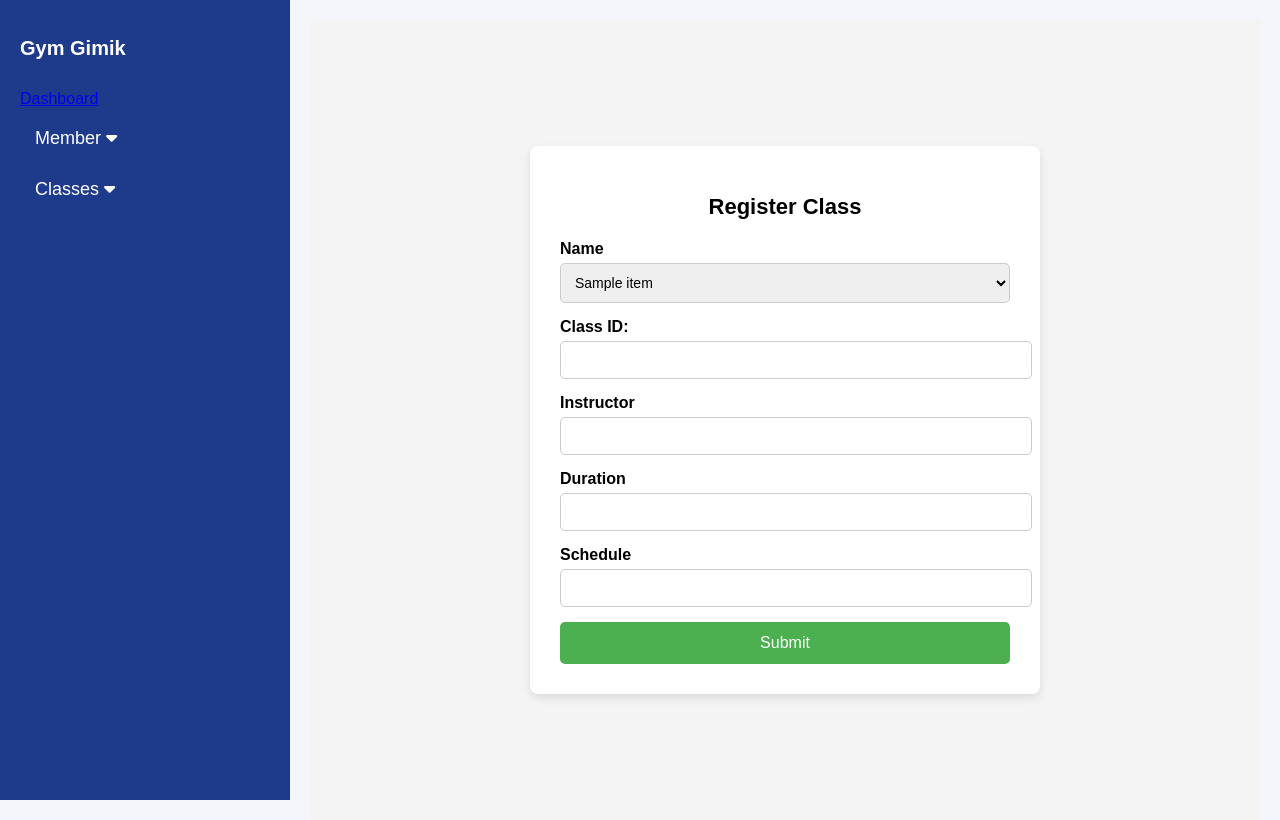
After one commit to francisganapin/Django-gym-3-with-flask, a Django app: page /class-list/register in a window 1280 px wide. The commit adds this page. Run offline with Django 4.2, Linux system fonts and the light colour scheme; tables that the repository leaves empty hold one stand-in row (values such as "Sample post"); a database or web service that is not in the repository returns one stand-in record (values such as "Sample title"); data that the repository does not hold is empty.

Commit message:
2/24/2025

```diff
--- a/classes_function/urls.py
+++ b/classes_function/urls.py
@@ -5,5 +5,5 @@ from . import views  # Adjust this to import your views correctly
 
 urlpatterns = [
     path('class-list/', views.class_list_view, name='class_list_view'),
-
+    path('class-list/register',views.class_register_view,name='class_register_view')
 ]
--- a/classes_function/views.py
+++ b/classes_function/views.py
@@ -15,6 +15,12 @@ from django.shortcuts import render
 from django.http import JsonResponse
 import requests
 
+
+class ClassFunction:
+    client = pymongo.MongoClient('mongodb://localhost:27017/')
+    db = client['gym_system_db']
+    collection = db['class_list']
+
 def class_list_view(request):
     api_url_class = 'http://127.0.0.1:5000/api/class/list' # get api address so we can fetch this on our django
 
@@ -30,3 +36,50 @@ def class_list_view(request):
         'classes_data':classes_data
     }
     return render(request,'classes/classes_list.html',context)
+
+
+
+
+
+def class_register_view(request):
+
+    api_url_class = 'http://127.0.0.1:5000/api/class/option'
+    response = ''
+
+    try:
+        response = requests.get(api_url_class)
+        response.raise_for_status()
+        class_data_option = response.json()
+    except Exception as e:
+        print(f'error: {e}')
+        return render(request,'error.html')
+
+
+    context = {
+            'class_data_option':class_data_option
+        }
+
+    if request.method == 'POST':
+        name = request.POST.get('name')
+        class_id_card = request.POST.get('class_id')
+        instructor = request.POST.get('instructor')
+        duration = request.POST.get('duration')
+        schedule = request.POST.get('schedule')
+
+
+        data = {
+            "name": name,
+            "class_id_card":class_id_card,
+            "instructor":instructor,
+            "duration":duration,
+            "schedule": schedule
+            }
+
+        try:
+            ClassFunction.collection.insert_one(data)
+            return redirect('class_list_view')
+        except pymongo.errors.DuplicateKeyError:
+            message = f'Member ID Card was already exist {class_id_card}'
+            return render(request, 'classes/classes_register.html',{context})
+
+    return render(request, 'classes/classes_register.html',context)
--- a/templates/base.html
+++ b/templates/base.html
@@ -78,7 +78,7 @@
                 <button class="dropbtn">Classes <i class="fa fa-caret-down"></i></button>
                 <div class="dropdown-content">
                     <a href="{% url 'class_list_view' %}">Class List</a>
-                    <a href="{% url 'member_register_view' %}">Register</a>
+                    <a href="{% url 'class_register_view' %}">Register Class</a>
                     <a href="{% url 'member_update_views' %}">Update</a>
                 </div>
             </div>
--- /dev/null
+++ b/templates/classes/classes_register.html
@@ -0,0 +1,132 @@
+{% extends 'base.html' %}
+
+{% block title %}Home{% endblock %}
+
+{% block content %}
+
+<div class="container_div">
+    <div class="form-container">
+        <h2>Register Class</h2>
+
+        <form action="{% url 'class_register_view' %}" method="post" enctype="multipart/form-data">
+            {% csrf_token %}
+
+
+            <div class="form-group">
+                <label for="name">Name</label>
+                <select id="name" name="name" required>
+                    {%for item in class_data_option %}
+                    <option value="{{item.name}}">{{item.name}}</option>
+                    {% endfor %}
+                </select>
+            </div>
+
+            <div class="form-group">
+                <label for="last_name">Class ID:</label>
+                <input type="text" id="
+                class_id_card" name="
+                class_id_card" required>
+            </div>
+
+
+            <div class="form-group">
+                <label for="instructor">Instructor</label>
+                <input type="text" id="instructor" name="instructor" required>
+            </div>
+
+            <div class="form-group">
+                <label for="duration">Duration</label>
+                <input type="text" id="duration" name="duration" required>
+            </div>
+
+            <div class="form-group">
+                <label for="schedule">Schedule</label>
+                <input type="text" id="schedule" name="schedule" accept="image/*">
+            </div>
+
+            <button type="submit" class="submit-btn">Submit</button>
+
+        </form>
+    </div>
+</div>
+
+<style>
+    /* Centering the form */
+    .container_div {
+        display: flex;
+        justify-content: center;
+        align-items: center;
+        height: 100vh;
+        background-color: #f4f4f4;
+
+
+    }
+
+    .form-container {
+        background: #fff;
+        padding: 30px;
+        border-radius: 8px;
+        box-shadow: 0px 4px 10px rgba(0, 0, 0, 0.1);
+        width: 450px;
+        text-align: center;
+
+    }
+
+    h2 {
+        margin-bottom: 20px;
+        font-size: 22px;
+
+    }
+
+    .form-group {
+        margin-bottom: 15px;
+        text-align: left;
+    }
+
+    label {
+        font-weight: bold;
+        display: block;
+        margin-bottom: 5px;
+    }
+
+    input[type="text"],
+    input[type="date"],
+    input[type="tel"],
+    select {
+        width: 100%;
+        padding: 10px;
+        border: 1px solid #ccc;
+        border-radius: 5px;
+        font-size: 14px;
+    }
+
+    input[type="file"] {
+        width: 100%;
+        border: none;
+        font-size: 14px;
+    }
+
+    .submit-btn {
+        background-color: #4CAF50;
+        color: white;
+        padding: 12px 20px;
+        border: none;
+        border-radius: 5px;
+        cursor: pointer;
+        font-size: 16px;
+        width: 100%;
+        transition: 0.3s;
+    }
+
+    .submit-btn:hover {
+        background-color: #45a049;
+    }
+</style>
+
+
+
+
+
+
+
+{% endblock %}
--- a/update.txt
+++ b/update.txt
@@ -1,3 +1,6 @@
+2-21-2025
+	added function for class
+
 2-21-2025
 	update the data for update members expiry it will show now the expiry and its name now
 
```
Also changed, not shown: MongoTable/classes_option.json (added, +43 -0 lines), flask_server.py (+5 -2 lines), main.md (added, +1 -0 lines), mongo_db_function/insert_class_mongo.py (deleted, +0 -31 lines), mongo_db_function/insert_json_to_mongo.py (deleted, +0 -29 lines), MongoTable/classes.json (renamed from mongo_db_function/classes.json), MongoTable/gym_system_db.class_list.json (renamed from mongo_db_function/gym_system_db.class_list.json), MongoTable/member.json (renamed from mongo_db_function/member.json), media/image/Screenshot 2025-02-24 013233.jpg (added).
